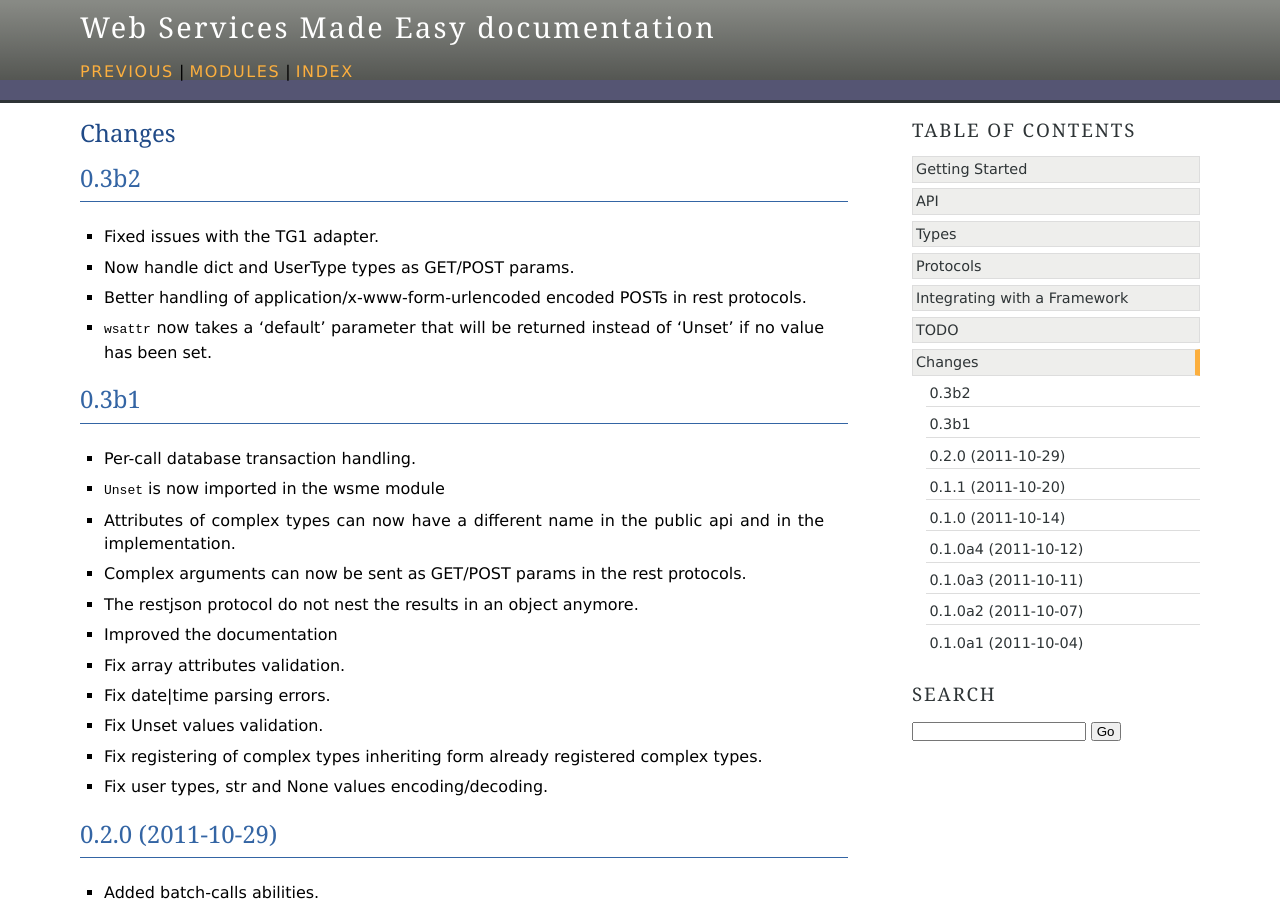
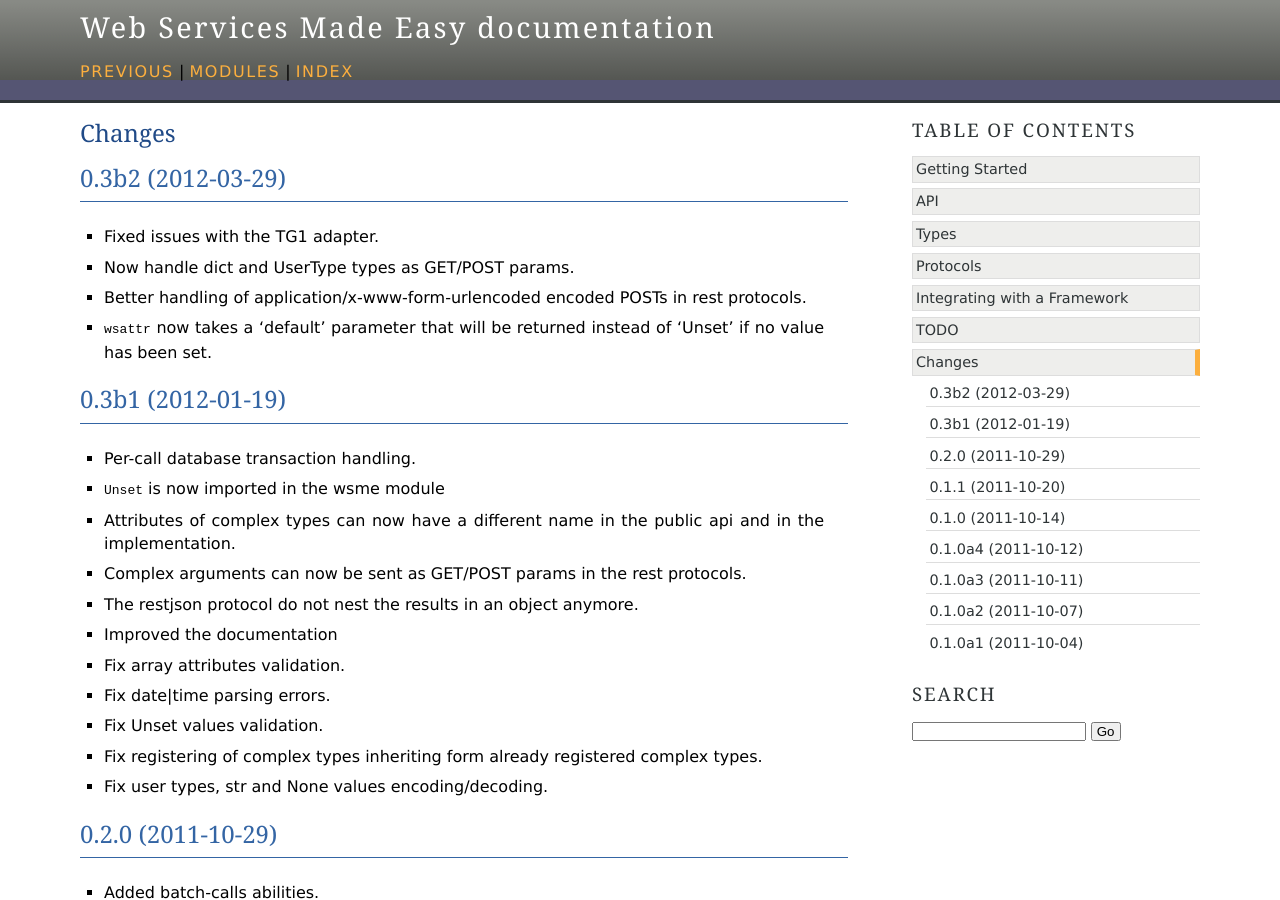
Before and after one commit to openstack-archive/wsme, a Sphinx documentation site: the page built from doc/changes.rst, in a window 1280 px wide and 900 px high. Built offline with Sphinx 7.4.7, drawn with Linux system fonts in a browser that asks for light colours; the version number could not be read and is left out.

Commit message:
Add the release dates

```diff
--- a/doc/changes.rst
+++ b/doc/changes.rst
@@ -1,8 +1,8 @@
 Changes
 =======
 
-0.3b2
------
+0.3b2 (2012-03-29)
+------------------
 
 *   Fixed issues with the TG1 adapter.
 
@@ -14,8 +14,8 @@ Changes
 *   :class:`wsattr` now takes a 'default' parameter that will be returned
     instead of 'Unset' if no value has been set.
 
-0.3b1
------
+0.3b1 (2012-01-19)
+------------------
 
 *   Per-call database transaction handling.
 
```
